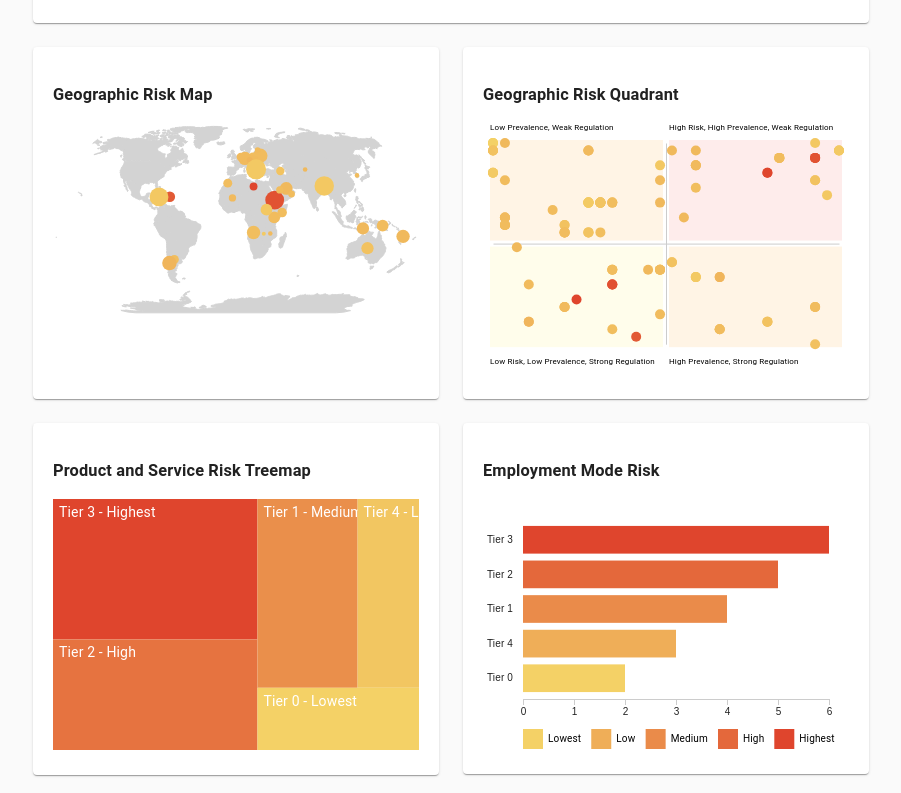
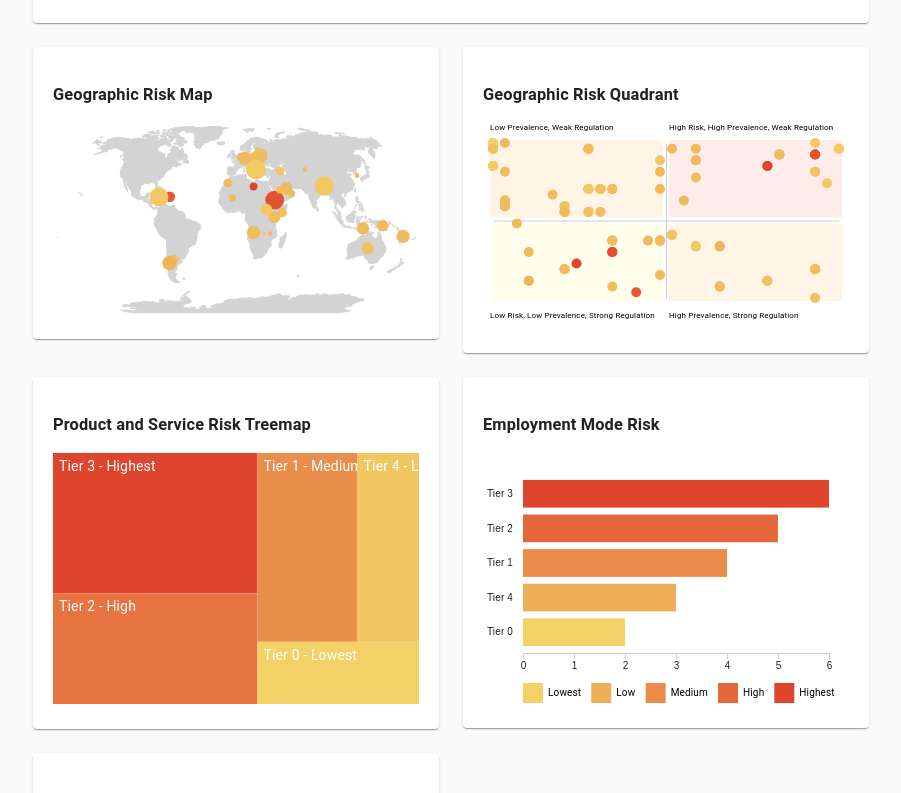
Before and after one commit to kristianKan/dashboard, a React (Create React App) app: page / in a window 1280 px wide. Shown: the part 640-1433 px from the top of the page, without its empty margins (221-1122 px from the left). Built offline with nearby package versions, Linux system fonts and the light colour scheme.

Commit message:
tooltip first pass

```diff
--- a/src/components/Geo.js
+++ b/src/components/Geo.js
@@ -1,10 +1,24 @@
 import * as React from "react";
 import * as d3 from "d3";
+
+function getMapHeight({ projection, width, outline }) {
+  const [[x0, y0], [x1, y1]] = d3
+    .geoPath(projection.fitWidth(width, outline))
+    .bounds(outline);
+
+  const dy = Math.ceil(y1 - y0);
+  const l = Math.min(Math.ceil(x1 - x0), dy);
+
+  projection.scale((projection.scale() * (l - 1)) / l).precision(0.2);
+
+  return dy;
+}
 
 class Geo extends React.Component {
   constructor(props) {
     super(props);
     this.ref = React.createRef();
+    this.tooltipRef = React.createRef();
     this.margin = { top: 0, right: 0, bottom: 0, left: 0 };
     this.projection = d3.geoNaturalEarth1();
     this.path = d3.geoPath().projection(this.projection);
@@ -25,7 +39,7 @@ class Geo extends React.Component {
 
     const width = getContainerWidth(ref, margin);
     const containerHeight = getContainerHeight(ref, margin);
-    const mapHeight = this.getMapHeight({ projection, width, outline });
+    const mapHeight = getMapHeight({ projection, width, outline });
 
     this.height = containerHeight > mapHeight ? containerHeight : mapHeight;
     this.width = width;
@@ -45,19 +59,6 @@ class Geo extends React.Component {
     const { data } = this.props;
 
     this.redraw(data);
-  }
-
-  getMapHeight({ projection, width, outline }) {
-    const [[x0, y0], [x1, y1]] = d3
-      .geoPath(projection.fitWidth(width, outline))
-      .bounds(outline);
-
-    const dy = Math.ceil(y1 - y0);
-    const l = Math.min(Math.ceil(x1 - x0), dy);
-
-    projection.scale((projection.scale() * (l - 1)) / l).precision(0.2);
-
-    return dy;
   }
 
   getCentroids(data) {
@@ -80,8 +81,10 @@ class Geo extends React.Component {
   }
 
   draw(data) {
-    const { ref, margin, width, height } = this;
-    const { drawContainer } = this.props;
+    const { ref, tooltipRef, margin, width, height } = this;
+    const { drawContainer, drawTooltip } = this.props;
+
+    d3.select(tooltipRef.current).call(drawTooltip());
 
     d3.select(ref.current)
       .call(drawContainer({ width, height, margin }))
@@ -103,10 +106,7 @@ class Geo extends React.Component {
     return (node) => {
       const g = node.select("g.container");
 
-      const circles = g
-        .selectAll(".circle")
-        .data(centroids)
-        .attr("class", "circle");
+      const circles = g.selectAll(".circle").data(centroids);
 
       circles
         .exit()
@@ -116,7 +116,7 @@ class Geo extends React.Component {
         .attr("r", 0)
         .remove();
 
-      circles
+      const enterCircles = circles
         .enter()
         .append("circle")
         .attr("class", "circle")
@@ -124,11 +124,17 @@ class Geo extends React.Component {
         .attr("opacity", 1)
         .attr("stroke", "none")
         .attr("cx", (d) => d.centroid[0])
-        .attr("cy", (d) => d.centroid[1])
-        .merge(circles)
+        .attr("cy", (d) => d.centroid[1]);
+
+      circles
+        .merge(enterCircles)
         .transition()
         .duration(duration)
         .attr("r", (d) => rScale(+d[rKey]));
+
+      enterCircles
+        .on("mouseover", this.mouseover())
+        .on("mouseleave", this.mouseleave());
     };
   }
 
@@ -148,8 +154,55 @@ class Geo extends React.Component {
     };
   }
 
+  mouseover() {
+    const { tooltipRef } = this;
+    const tooltip = d3.select(tooltipRef.current);
+
+    return function (event, d) {
+      tooltip.style("opacity", 1).html(`
+          <span style="font-size: 14px">${d.name}</span>
+          </br>
+          <span style="font-size: 9px">${d.risk}</span>
+          </br>
+          <span style="font-size: 9px">${d.suppliers.length} suppliers</span>
+        `);
+
+      const node = d3.select(this);
+      const { height, width } = tooltip.node().getBoundingClientRect();
+      const parentWidth = tooltip.node().parentNode.getBoundingClientRect()
+        .width;
+      const margin = 2;
+      const r = +node.attr("r");
+      const x = +node.attr("cx");
+      const y = +node.attr("cy") - height / 2;
+      const isLeft = x + width > parentWidth;
+
+      tooltip
+        .style("left", `${isLeft ? x - r - width - margin : x + r + margin}px`)
+        .style("top", `${y}px`);
+
+      node.style("stroke", "black").style("opacity", 1);
+    };
+  }
+
+  mouseleave() {
+    const { tooltipRef } = this;
+    const tooltip = d3.select(tooltipRef.current);
+
+    return function () {
+      tooltip.style("opacity", 0);
+
+      d3.select(this).style("stroke", "none").style("opacity", 0.8);
+    };
+  }
+
   render() {
-    return <svg ref={this.ref} />;
+    return (
+      <div style={{ position: "relative" }}>
+        <div ref={this.tooltipRef} />
+        <svg ref={this.ref} />
+      </div>
+    );
   }
 }
 
--- a/src/components/Graphics.js
+++ b/src/components/Graphics.js
@@ -15,6 +15,7 @@ import Pie from "./Pie";
 import {
   drawContainer,
   drawLegend,
+  drawTooltip,
   getContainerHeight,
   getContainerWidth,
   getColorScale,
@@ -78,6 +79,7 @@ export default function Graphics(props) {
           <Paper className={classes.paper}>
             <h3>Geographic Risk Map</h3>
             <Geo
+              drawTooltip={drawTooltip}
               drawContainer={drawContainer}
               getContainerHeight={getContainerHeight}
               getContainerWidth={getContainerWidth}
@@ -92,6 +94,7 @@ export default function Graphics(props) {
           <Paper className={classes.paper}>
             <h3>Geographic Risk Quadrant</h3>
             <Quadrant
+              drawTooltip={drawTooltip}
               drawContainer={drawContainer}
               getContainerHeight={getContainerHeight}
               getContainerWidth={getContainerWidth}
@@ -106,6 +109,7 @@ export default function Graphics(props) {
           <Paper className={classes.paper}>
             <h3>Product and Service Risk Treemap</h3>
             <Treemap
+              drawTooltip={drawTooltip}
               drawContainer={drawContainer}
               getContainerHeight={getContainerHeight}
               getContainerWidth={getContainerWidth}
--- a/src/components/Quadrant.js
+++ b/src/components/Quadrant.js
@@ -5,6 +5,7 @@ class Quadrant extends React.Component {
   constructor(props) {
     super(props);
     this.ref = React.createRef();
+    this.tooltipRef = React.createRef();
     this.margin = { top: 20, right: 10, bottom: 30, left: 10 };
     this.xAxis = d3.axisBottom().ticks(0).tickSize([0, 0]);
     this.yAxis = d3.axisLeft().ticks(0).tickSize([0, 0]);
@@ -53,8 +54,10 @@ class Quadrant extends React.Component {
   }
 
   draw(data) {
-    const { ref, margin, width, height } = this;
-    const { drawContainer } = this.props;
+    const { ref, tooltipRef, margin, width, height } = this;
+    const { drawContainer, drawTooltip } = this.props;
+
+    d3.select(tooltipRef.current).call(drawTooltip());
 
     d3.select(ref.current)
       .call(drawContainer({ width, height, margin }))
@@ -86,7 +89,7 @@ class Quadrant extends React.Component {
         .attr("r", 0)
         .remove();
 
-      circles
+      const enterCircles = circles
         .enter()
         .append("circle")
         .attr("class", "circle")
@@ -94,11 +97,13 @@ class Quadrant extends React.Component {
         .attr("opacity", 1)
         .attr("stroke", "none")
         .attr("cx", (d) => xScale(d[xKey]))
-        .attr("cy", (d) => yScale(d[yKey]))
-        .merge(circles)
-        .transition()
-        .duration(duration)
-        .attr("r", 5);
+        .attr("cy", (d) => yScale(d[yKey]));
+
+      circles.merge(enterCircles).transition().duration(duration).attr("r", 5);
+
+      enterCircles
+        .on("mouseover", this.mouseover())
+        .on("mouseleave", this.mouseleave());
     };
   }
 
@@ -189,8 +194,53 @@ class Quadrant extends React.Component {
     };
   }
 
+  mouseover() {
+    const { tooltipRef } = this;
+    const tooltip = d3.select(tooltipRef.current);
+
+    return function (event, d) {
+      tooltip.style("opacity", 1).html(`
+          <span style="font-size: 14px">${d.name}</span>
+          </br>
+          <span style="font-size: 9px">Strength of governance: ${d.regulation}</span>
+        `);
+
+      const node = d3.select(this);
+      const { width } = tooltip.node().getBoundingClientRect();
+      const parentWidth = tooltip.node().parentNode.getBoundingClientRect()
+        .width;
+      const margin = 2;
+      const r = +node.attr("r");
+      const x = +node.attr("cx");
+      const y = +node.attr("cy") - r;
+      const isLeft = x + width > parentWidth;
+
+      tooltip
+        .style("left", `${isLeft ? x - width + margin : x + r * 3 + margin}px`)
+        .style("top", `${y}px`);
+
+      node.style("stroke", "black").style("opacity", 1);
+    };
+  }
+
+  mouseleave() {
+    const { tooltipRef } = this;
+    const tooltip = d3.select(tooltipRef.current);
+
+    return function () {
+      tooltip.style("opacity", 0);
+
+      d3.select(this).style("stroke", "none").style("opacity", 0.8);
+    };
+  }
+
   render() {
-    return <svg ref={this.ref} />;
+    return (
+      <div style={{ position: "relative" }}>
+        <div ref={this.tooltipRef} />
+        <svg ref={this.ref} />
+      </div>
+    );
   }
 }
 
--- a/src/components/utils.js
+++ b/src/components/utils.js
@@ -32,8 +32,7 @@ export function getContainerHeight(ref, margin) {
   const parent = ref.current.parentElement;
   const container = parent.getBoundingClientRect();
 
-  // Return the height with padding
-  return container.height - margin.top - margin.bottom;
+  return container.height;
 }
 
 export function drawLegend({ height, margin, data }) {
@@ -83,6 +82,19 @@ export function drawLegend({ height, margin, data }) {
   };
 }
 
+export function drawTooltip() {
+  return (node) => {
+    node
+      .attr("class", "tooltip")
+      .style("opacity", 0)
+      .style("background-color", "black")
+      .style("border-radius", "7px")
+      .style("padding", "5px")
+      .style("position", "absolute")
+      .style("color", "white");
+  };
+}
+
 export function getLinearScale({ data, key, range }) {
   return d3
     .scaleLinear()
```
